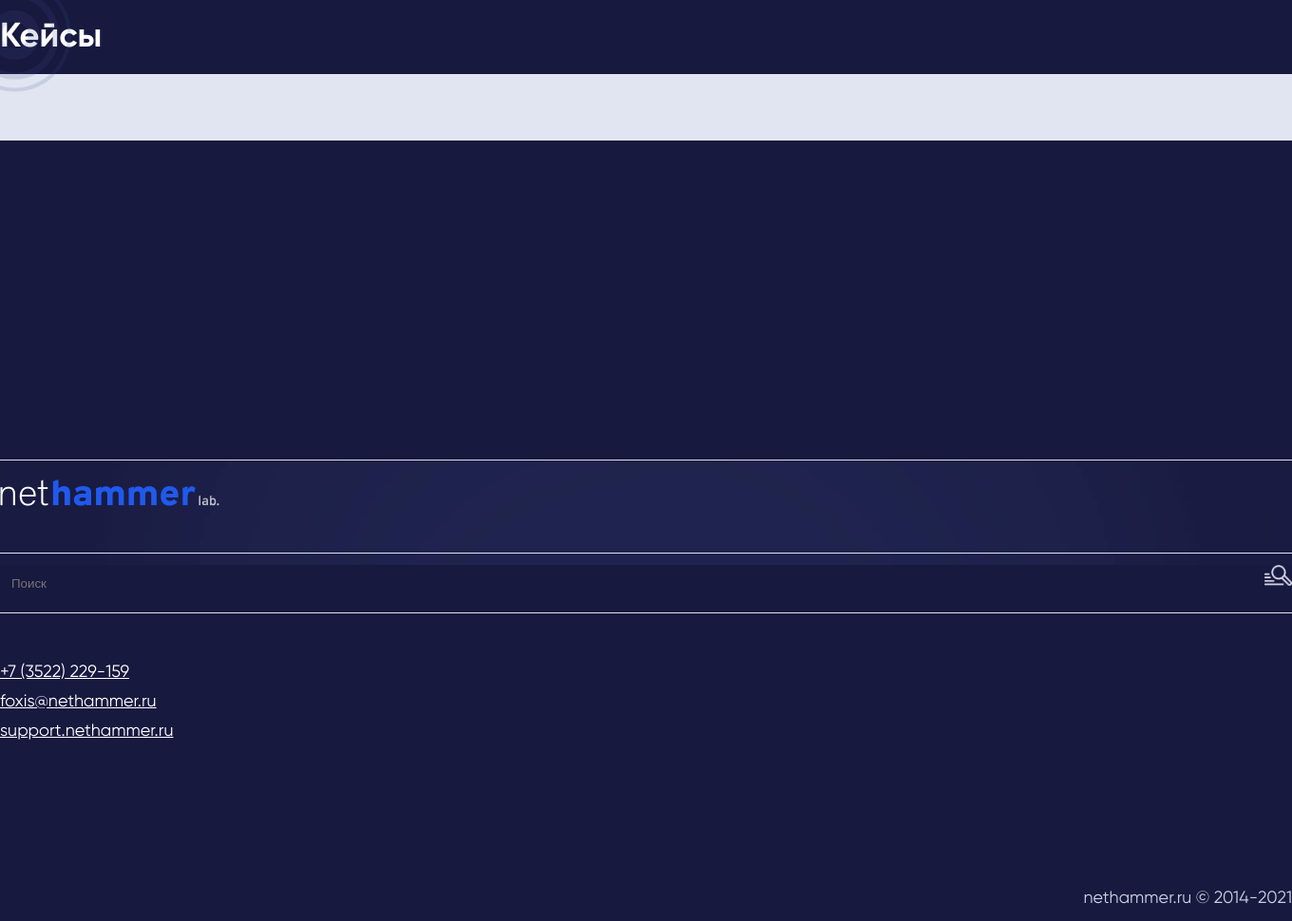
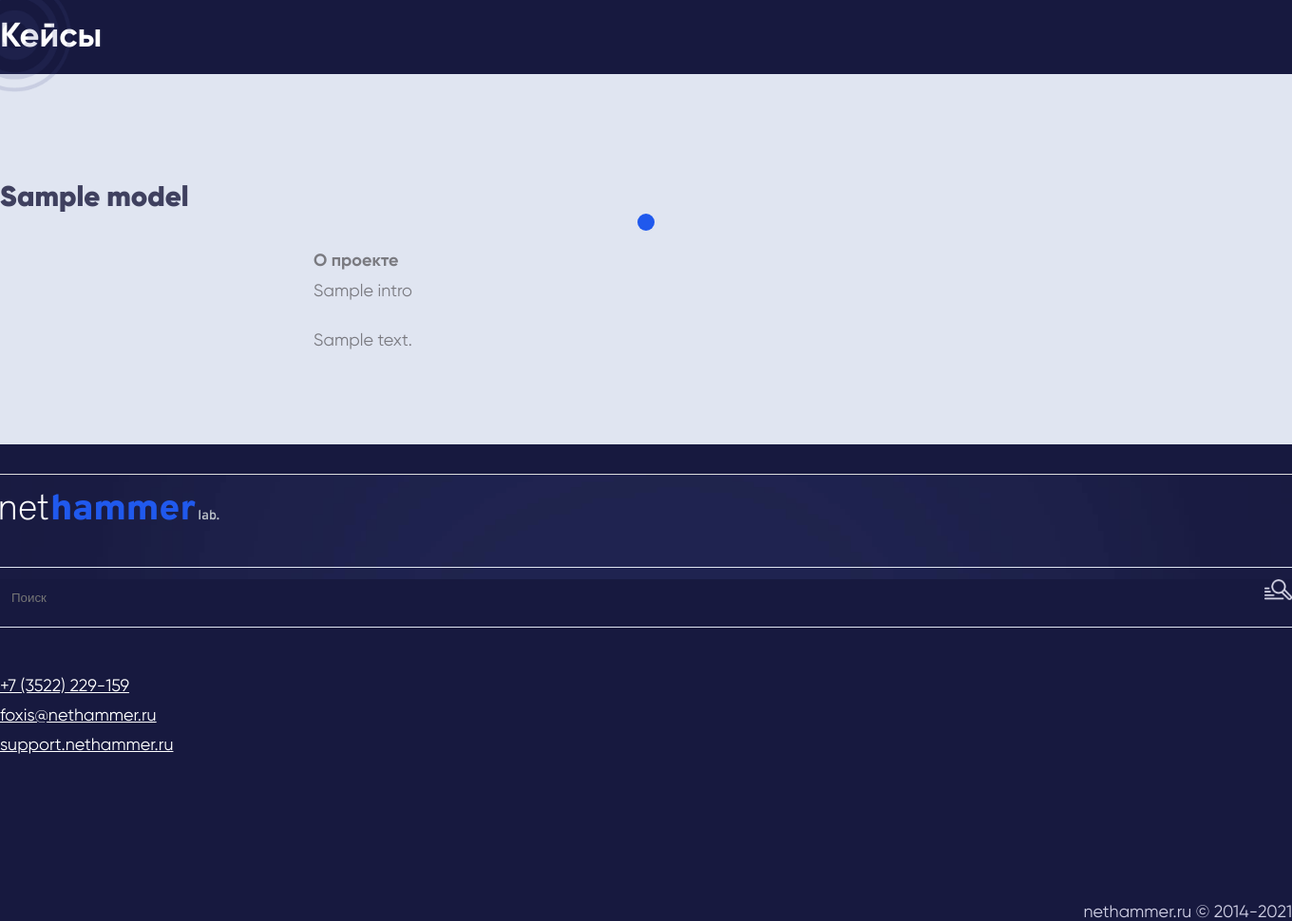
Before and after one commit to tyhja-mitaton/nethammer_demo, a PHP site: template frontend/views/site/cases.php in a window 1360 px wide; the page is wider, and only the part inside the window is pictured. Shown: the part 205-1175 px from the top of that part at 95% size. Run offline with PHP 8.4, Linux system fonts and the light colour scheme; the template is opened without the code that fills it: most values are stand-ins (such as "Sample title", 1, 10 or a date in 2020); form fields are guessed from the names that the template uses; data that the repository does not hold is empty; some libraries are stand-ins or nearby versions.

Commit message:
refactoring cases page, refactoring some styles

```diff
--- a/common/assets/CommonAssets.php
+++ b/common/assets/CommonAssets.php
@@ -8,10 +8,9 @@ class CommonAssets extends AssetBundle
     public $css = [
         'css/font-awesome.css',
     ];
-    public $cssOptions = ['position' => \yii\web\View::POS_END];
 
-    public $js = [
-// 'js/common.js',
+    public $cssOptions = [
+        'position' => \yii\web\View::POS_END,
     ];
 
     public $depends = [
--- a/frontend/assets/AppAsset.php
+++ b/frontend/assets/AppAsset.php
@@ -12,11 +12,11 @@ class AppAsset extends AssetBundle
     public $basePath = '@webroot';
     public $baseUrl = '@web';
     public $css = [
-        'css/site.css',
-        'css/styles.css',
         'css/owl.carousel.min.css',
         'css/owl.theme.default.min.css',
         'css/jquery.fancybox.css',
+        'css/site.css',
+        'css/styles.css',
     ];
     //public $cssOptions = ['position' => \yii\web\View::POS_END];
 
--- a/frontend/config/main.php
+++ b/frontend/config/main.php
@@ -77,13 +77,15 @@ return [
             'rules' => [
                 '/' => 'site/index',
                 ['pattern' => 'sitemap', 'route' => 'sitemap/default/index', 'suffix' => '.xml'],
-                '<action:\w+>' => 'site/<action>',
+                'cases/<page:\d+>'=> 'site/cases',
                 'product/<slug:[a-z0-9_\-]+>'=>'site/product-page',
                 //'service/<id:\d+>' => 'site/service-page',
                 'service/<slug:[a-z0-9_\-]+>'=> 'site/service-page',
 
                 //'service/<slug:[a-z0-9_\-]+>' => 'service/<slug:[a-z0-9_\-]+>/<id:\d+>'
                 //'service/<slug:[a-z0-9_\-]+>' => 'service/<id:\d+>',
+
+                '<action:\w+>' => 'site/<action>',
             ],
         ],
 
--- a/frontend/config/params.php
+++ b/frontend/config/params.php
@@ -1,5 +1,11 @@
 <?php
 return [
+    'pagerParams' => [
+        'options' => ['class' => 'pagination justify-content-center mb-0'],
+        'disabledListItemSubTagOptions' => ['class' => 'page-link'],
+        'linkContainerOptions' => ['class' => 'page-item'],
+        'linkOptions' => ['class' => 'page-link'],
+    ],
     'adminEmails' => 'admin@example.com',
     'address' => 'ул. Максима Горького, 155 Офис 105',
     'phone' => '8 800 300 1805',
--- a/frontend/views/site/cases.php
+++ b/frontend/views/site/cases.php
@@ -1,12 +1,14 @@
 <?php
-/**
- * @var $provider yii\data\ActiveDataProvider
- */
+
+/** @var \yii\data\ActiveDataProvider $provider */
+/** @var \yii\web\View $this */
 
 use backend\models\SinglePageSeo;
 use yii\bootstrap4\Breadcrumbs;
+use yii\helpers\ArrayHelper;
 use yii\helpers\Html;
 use yii\helpers\Url;
+use yii\widgets\LinkPager;
 
 $this->title = 'Кейсы';
 $this->params['breadcrumbs'][] = $this->title;
@@ -16,8 +18,10 @@ $this->registerMetaTag([
     'content' => Url::base(true).Url::current(),
 ]);
 
+// $models = [$provider->getModels()[0]];
 $models = $provider->getModels();
 $mainSeo = SinglePageSeo::findOne(['type' => SinglePageSeo::CASES_PAGE_SEO]);
+
 if($mainSeo) {
     $this->registerMetaTag([
         'name' => 'og:title',
@@ -33,9 +37,13 @@ if($mainSeo) {
         'content' => $mainSeo->seo->keywords,
     ]);
 }
+
 $tags = \common\models\InfoBlock::getTags();
 $caseUpperBlock = \backend\models\CaseUpperBlock::find()->one();
+$this->registerJsFile('/js/scripts_cases.js', ['depends' => [\frontend\assets\SlickSliderAssets::class]]);
+
 ?>
+
 <div class="cases-page">
     <div class="container">
         <h1 class="page-title"><?= Html::encode($this->title) ?></h1>
@@ -49,6 +57,7 @@ $caseUpperBlock = \backend\models\CaseUpperBlock::find()->one();
             ]) ?>
         </nav>
     </div>
+
     <div class="cases-filter-box" style="padding-bottom: 10px; <?=(isset($caseUpperBlock->text) && $caseUpperBlock->text != '') ? 'padding-top: 10px;' : ''?>">
         <?php if(isset($caseUpperBlock->text) && $caseUpperBlock->text != ''):?>
             <div class="container case-upper-block"><?=$caseUpperBlock->text?></div>
@@ -64,27 +73,39 @@ $caseUpperBlock = \backend\models\CaseUpperBlock::find()->one();
     </div>
 
     <div class="cases-list">
-        <?php foreach ($models as $model) {
-            $imgModels = floor12\files\models\File::find()->where(['object_id' => $model->id, 'field' => 'imgs'])->all();?>
+        <?php foreach ($models as $model) { ?>
+            <?php $imgModels = floor12\files\models\File::find()->where(['object_id' => $model->id, 'field' => 'imgs'])->all(); ?>
             <div class="case" data-tag="<?=$model->tag?>">
                 <div class="container">
                     <p class="title"><?=$model->title ?></p>
                 </div>
-            <div class="case-slider owl-carousel owl-theme">
+
+                <div class="case-slider">
                     <?php foreach ($imgModels as $img) { ?>
                         <div class="item">
-                        <a class="img" href="<?=$img->href?>" data-fancybox="cases-gallery-<?=$model->id?>" title="<?=$img->title?>" data-type="image">
-                        <?=Html::img($img->href); ?>
+                            <a class="item__img-wrapper" data-fancybox-id="cases-gallery-<?=$model->id?>" href="<?=$img->href?>" title="<?=$img->title?>" data-type="image">
+                                <?= Html::img($img->href); ?>
                             </a>
                         </div>
                     <?php } ?>
+
                 </div>
+
+                <div class="case-slider__fake-dots">
+                    <ul class="slick-dots" style="" role="tablist">
+                        <li class="slick-active" role="presentation">
+                            <button type="button" role="tab" aria-controls="slick-slide00" tabindex="0" aria-selected="true">1</button>
+                        </li>
+                    </ul>
+                </div>
+
                 <div class="case-text">
                     <p><b>О проекте</b></p>
                     <p><?=$model->intro ?></p>
                     <br>
                     <p><?=$model->description ?></p>
                 </div>
+
                 <p class="case-more">
                     <a href="#">
                         <span><?=$model->btn_name?></span>
@@ -94,57 +115,12 @@ $caseUpperBlock = \backend\models\CaseUpperBlock::find()->one();
             </div>
         <?php } ?>
     </div>
+
+    <div class="bg-white py-4">
+        <?= LinkPager::widget(ArrayHelper::merge(Yii::$app->params['pagerParams'], [
+            'pagination' => $provider->pagination,
+            'hideOnSinglePage' => false,
+            'view' => $this,
+        ])); ?>
     </div>
-<?php
-$js = <<<JS
-$(document).ready(function(){
-    $('.case-more a').on('click', function(e){
-    e.preventDefault();
-    $(this).closest('.case').find('.case-text').toggleClass('full');
-    $(this).find('span').toggle();
-    });
-
-  $('.owl-carousel').owlCarousel({center: true, loop: true, responsive:{768:{items: 3}, 320:{items: 1}}});
-  let galleryConts = $('.owl-carousel');
-  galleryConts.each(function(index) {
-    $(this).find('.item .img').fancybox({
-	/*afterLoad: function () {
-            $('.fancybox-content').width(parseInt($('.fancybox-iframe').contents().find('html img').width()));
-            $('.fancybox-content').height(parseInt($('.fancybox-iframe').contents().find('html img').height()));
-    },*/
-    infobar: false
-  });
-  });
-  /*$('[data-fancybox="cases-gallery"]').fancybox({
-	afterLoad: function () {
-            $('.fancybox-content').width(parseInt($('.fancybox-iframe').contents().find('html img').width()));
-            $('.fancybox-content').height(parseInt($('.fancybox-iframe').contents().find('html img').height()));
-    },
-    infobar: false
-  });*/
-  filterCases.call($('.cases-filter input:checked'));
-  $('.owl-carousel').trigger('to.owl.carousel', [0]);
-  //$('.owl-carousel').jumpTo(0);
-  $('.cases-filter input').on('click', filterCases);
-});
-
-function filterCases() {
-  let checkedInputs = $(this).closest('.cases-filter').find('input:checked');
-    let tagTypes = [];
-    checkedInputs.each(function(index) {
-      tagTypes.push(parseInt($(this).attr('id').substring(2)));
-    });
-
-    let cases = $('.cases-list .case');
-
-  cases.each(function(index) {
-      if(!tagTypes.includes($(this).data('tag'))) {
-      $(this).addClass('d-none');
-      }else {
-          $(this).removeClass('d-none');
-      }
-    });
-}
-JS;
-$this->registerJs($js);
-?>
+</div>
--- a/frontend/web/css/styles.css
+++ b/frontend/web/css/styles.css
@@ -30,6 +30,62 @@ h3,
 h4,
 .h4 {
   font-size: 1rem;
+}
+
+
+p {
+  margin: 0 0 10px;
+}
+
+a {
+  color: #2059ed;
+}
+
+a:hover,
+a:focus {
+  color: #333333;
+  text-decoration: none;
+  outline: none;
+}
+
+a,
+button {
+  -webkit-transition: all 0.3s ease-in-out;
+  -o-transition: all 0.3s ease-in-out;
+  transition: all 0.3s ease-in-out;
+  outline: none;
+}
+
+label {
+  font-weight: 700;
+}
+
+button,
+input,
+select,
+textarea {
+  min-height: 50px;
+}
+
+button:focus,
+input:focus,
+select:focus,
+textarea:focus {
+  outline: 0;
+  -webkit-box-shadow: none !important;
+  box-shadow: none !important;
+}
+
+textarea {
+  resize: none;
+}
+
+img {
+  max-width: 100%;
+}
+
+i {
+  font-style: normal;
 }
 
 .modal-content {
@@ -333,59 +388,6 @@ body {
   font-family: "Gilroy", Helvetica Neue, sans-serif;
   color: #ffffff;
   background: #17193f;
-}
-
-p {
-  margin: 0 0 10px;
-}
-
-a {
-  color: #2059ed;
-}
-
-a:hover,
-a:focus {
-  color: #333333;
-  text-decoration: none;
-}
-
-a,
-button {
-  -webkit-transition: all 0.3s ease-in-out;
-  -o-transition: all 0.3s ease-in-out;
-  transition: all 0.3s ease-in-out;
-}
-
-label {
-  font-weight: 700;
-}
-
-button,
-input,
-select,
-textarea {
-  min-height: 50px;
-}
-
-button:focus,
-input:focus,
-select:focus,
-textarea:focus {
-  outline: 0;
-  -webkit-box-shadow: none !important;
-  box-shadow: none !important;
-}
-
-textarea {
-  resize: none;
-}
-
-img {
-  max-width: 100%;
-}
-
-i {
-  font-style: normal;
 }
 
 .btn {
@@ -1271,26 +1273,141 @@ footer a:focus {
   color: #3f405f;
 }
 
+.case-slider:not(.slick-initialized) {
+    display: flex;
+    justify-content: center;
+    align-items: center;
+}
+
+.case-slider:not(.slick-initialized) .item:not(:first-child) {
+  display: none;
+}
+
+.case-slider:not(.slick-initialized) + .case-slider__fake-dots .slick-dots {
+    position: relative;
+    bottom: unset;
+}
+
+.case-slider.slick-initialized + .case-slider__fake-dots {
+  display: none;
+}
+
+.case-slider:not(.slick-initialized) .item:first-child img {
+  transform: scale(1);
+  opacity: 1;
+}
+
 .case-slider .item {
   padding: 40px 0;
 }
 
-.case-slider .owl-item.center img {
+.case-slider .item img:hover {
+  cursor: zoom-in;
+}
+
+.case-slider .item.slick-current img {
   -webkit-transform: scale(1);
   -ms-transform: scale(1);
   transform: scale(1);
-  opacity: 1 !important;
-}
-
-.case-slider img {
+  opacity: 1;
+}
+
+.case-slider .item__img-wrapper {
+  display: flex;
+  justify-content: center;
+  align-content: center;
+}
+
+.slick-track {
+  display: flex;
+  align-items: center;
+}
+
+.slick-slide {
+  float: unset;
+}
+
+.slick-dots {
+  position: absolute;
+  bottom: -25px;
+  width: 100%;
+  padding: 0;
+  margin: 0;
+  list-style: none;
+  text-align: center;
+  display: flex;
+  justify-content: center;
+  align-items: center;
+}
+
+.slick-dots li {
+  position: relative;
+  margin: 0 5px;
+  padding: 0;
+  cursor: pointer;
+  width: unset;
+  height: 100%;
+  display: inline-flex;
+}
+
+.slick-dots li button {
+  font-size: 0;
+  line-height: 0;
+  width: 18px;
+  height: 18px;
+  cursor: pointer;
+  color: transparent;
+  border: 0;
+  outline: none;
+  background: transparent;
+  padding: 0;
+  display: inline-block;
+  min-height: unset;
+  transition: all 0.3s ease-in-out;
+  transform: scale(0.6);
+}
+
+.slick-dots li button:before {
+  position: unset;
+  top: unset;
+  left: unset;
+  content: '';
+  width: 100%;
+  height: 100%;
+  text-align: unset;
+  opacity: 1;
+  border-radius: 20px;
+  color: #9d9d9d;
+  background: #9d9d9d;
+  display: block;
+  transition: all 0.15s ease-in-out;
+}
+
+.slick-dots li button:hover:before {
+  color: #7a7a7a;
+  background: #7a7a7a;
+}
+
+.slick-dots li.slick-active button {
+  opacity: 1;
+  transform: scale(1);
+}
+
+.slick-dots li.slick-active button:before {
+  color: #2059ed;
+  background: #2059ed;
+}
+
+.case-slider .item img {
   max-width: 700px;
+  max-height: 400px;
   border-radius: 25px;
   -webkit-box-shadow: 3px 0 32px rgba(13, 14, 41, 0.36);
   box-shadow: 3px 0 32px rgba(13, 14, 41, 0.36);
   -webkit-transform: scale(0.7);
   -ms-transform: scale(0.7);
   transform: scale(0.7);
-  opacity: 0.5 !important;
+  opacity: 0.5;
   -webkit-transition: all 0.3s ease-in-out;
   -o-transition: all 0.3s ease-in-out;
   transition: all 0.3s ease-in-out;
```
Also changed, not shown: other parts of frontend/web/css/styles.css (+33 -15 lines), frontend/controllers/SiteController.php (+12 -7 lines), frontend/web/js/scripts.js (+0 -18 lines), frontend/web/js/scripts_cases.js (added, +131 -0 lines). Lines whose indentation alone changed are shown as unchanged.
